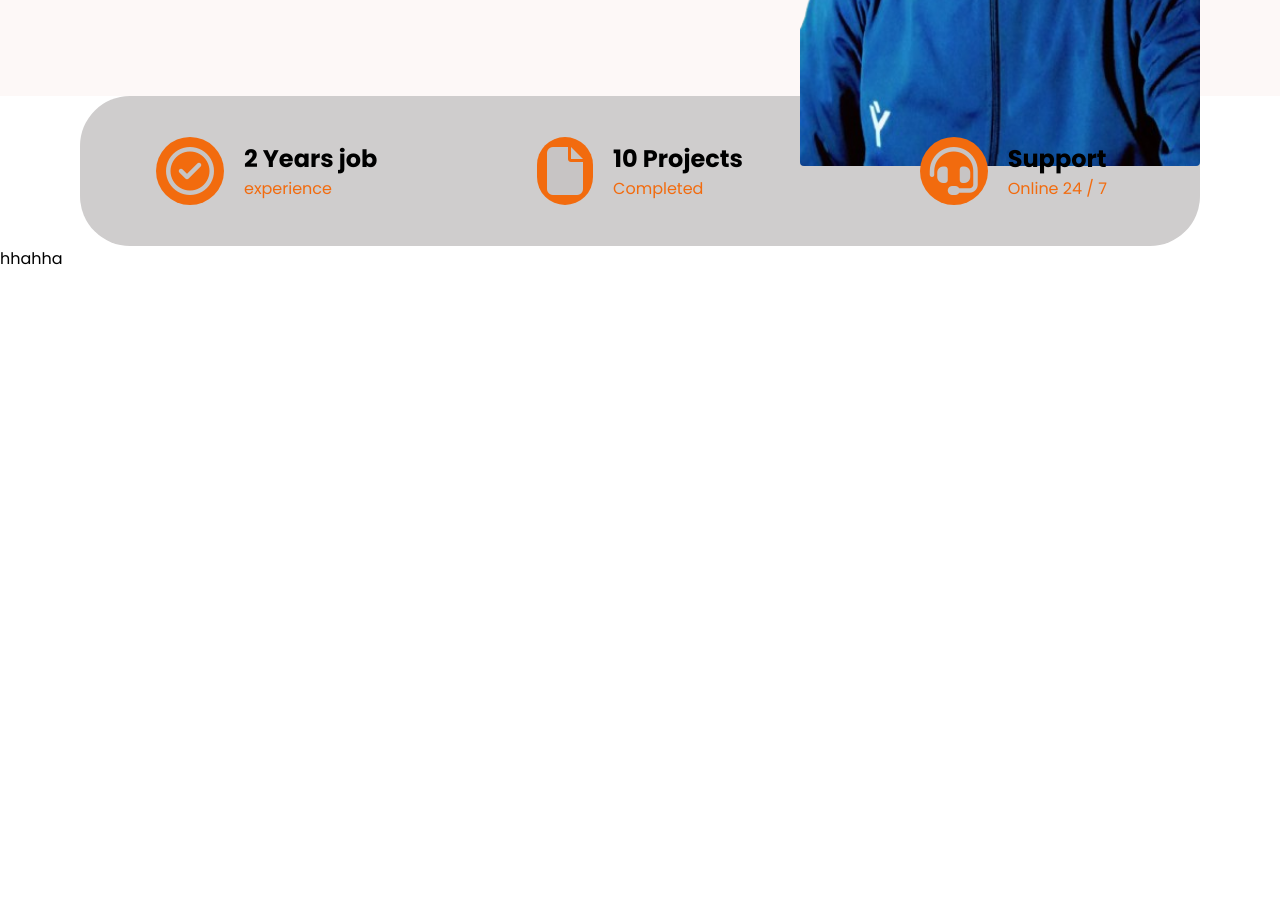
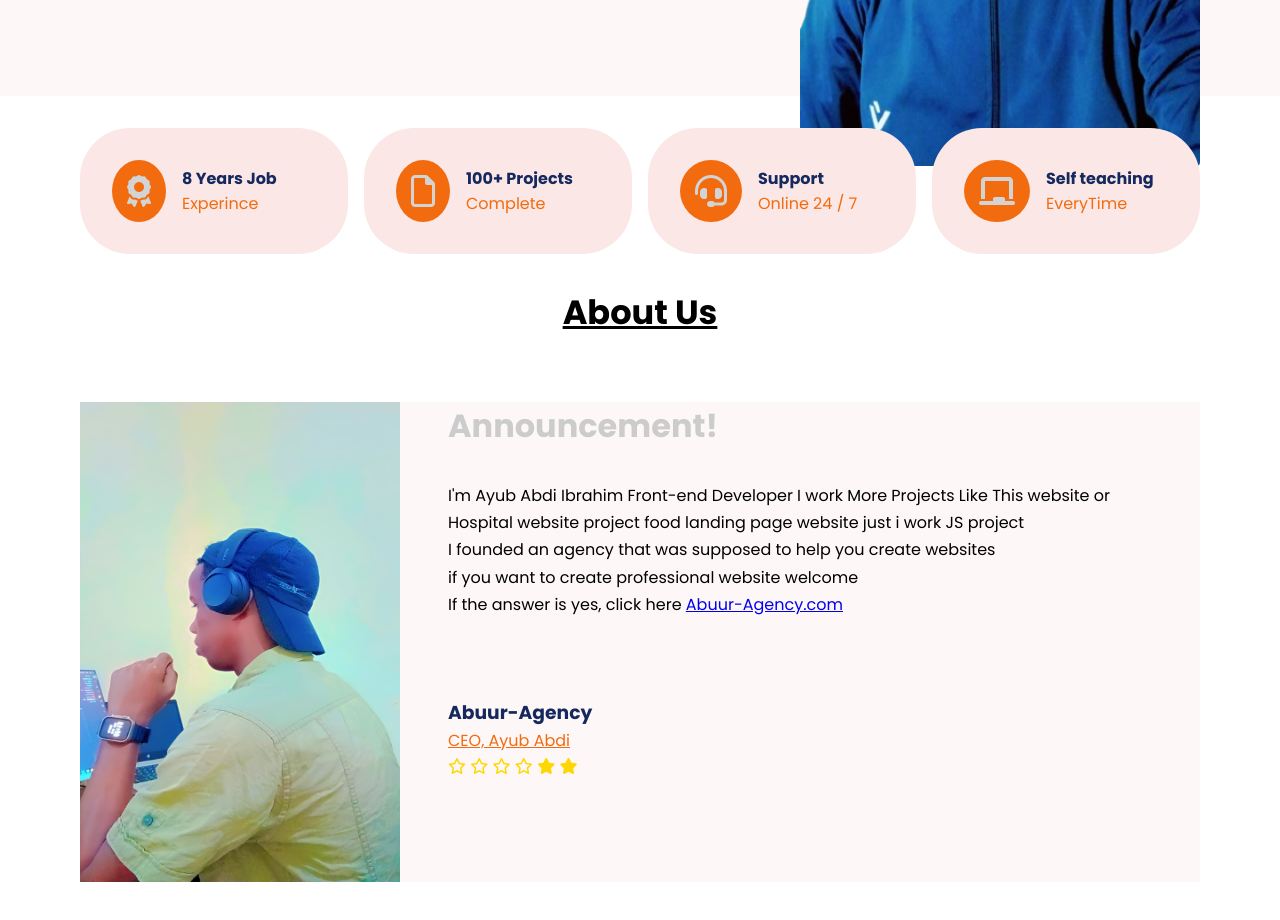
Before and after one commit to Ayubaabdi/My-Portfolio-website, a plain HTML site: page index.html in a window 1280 px wide. Shown: the part 560-1480 px from the top of the page. Before the commit the page ends 831 px from the top, so only its background shows below. Drawn offline with Linux system fonts and the light colour scheme.

Commit message:
added new features

```diff
--- a/Style/style.css
+++ b/Style/style.css
@@ -120,12 +120,14 @@ body {
 }
 
 .img-hero {
+
     height: 500px;
     background-color: #fbe7e5;
     border-radius: 100%;
     margin-top: 3rem;
 }
 .img-hero img {
+
     width: 400px;
     height: 550px;
     border-radius: 4px;
@@ -133,39 +135,103 @@ body {
 
 }
 
-.years {
-    display: flex;
-    justify-content: center;
-    align-items: center;
-    gap: 20px;
-}
-.years i {
-    font-size: 3rem;
-    background-color: rgb(242, 107, 14);
-    color: #c7c4c4;
-    padding: 10px;
-    border-radius: 60px;
-}
-.years p {
-    color: rgb(242, 107, 14);
+.my-experince {
+
+    margin-top: 2rem;
+    height: 20vh;
 }
 
-/* list-experince */
 .list-experince {
-    height: 9.375rem;
-    background-color: #cfcdcd;
+
     display: grid;
-    grid-template-columns: repeat(3, 1fr);
+    grid-template-columns: repeat(4, 1fr);
+    gap: 1rem;
+}
+
+.boxes-experince {
+    /* margin-top: -7rem; */
+    background-color: #fbe7e5;
+    display: flex;
+    border-radius: 50px;
+    align-items: center;
+    padding: 2rem;
+}
+.boxes-experince i {
+    font-size: 2rem;
+    margin-right: 1rem;
+    background-color: rgb(242, 107, 14);
+    padding: 15px 15px;
+    border-radius: 50%;
+    color: lightgrey;
+}
+.list-experince {
+
     border-radius: 50px;
 
 }
 
+.text-boxes-experince h2 {
+    color: #15295f;
+    font-size: 1rem;
+}
+
+.text-boxes-experince p {
+    color: rgb(242, 107, 14);
+}
+
+/* About As Section */
+.About-us {
+    height: 100vh;
+}
+.title  {
+    text-align: center;
+    font-size: 1.4rem;
+    text-decoration: underline;
+}
 
 
+.about-details img {
+    width: 20rem;
+    height: 30rem;
 
+}
 
+.about-details {
+    background-color: #fdf8f7;
+    display: flex;
+    flex-wrap: wrap;
+    margin-top: 4rem;
+}
+.text-about {
+    margin-left: 3rem;
+}
+.text-about h2 {
+    font-size: 2rem;
+    padding-bottom: 2rem;
+    color: #ccc;
+}
+.text-about p {
+    font-size: 1rem;
+    line-height: 1.7;
+}
 
-@media screen and (min-width: 768px) and (max-width: 1023px ) {
+.sub-title {
+    padding-top: 5rem;
+}
+.sub-title h3 {
+    color: #15295f;
+}
+.sub-title p {
+    color: rgb(242, 107, 14);
+    text-decoration: underline;
+    cursor: pointer;
+}
+.sub-title i {
+    color: gold;
+    cursor: pointer;
+}
+
+@media screen and (min-width: 768px) and (max-width: 1023px) {
     .nav-section {
         display: none;
     }
@@ -176,7 +242,11 @@ body {
         margin-bottom: 5rem;
     }
         .text-hero {
-            margin-left: 13rem;
+            display: flex;
+            flex-direction: column;
+            margin-left: 5rem;
+            text-align: center;
+           padding: 1rem;
         }
     .img-hero {
         height: auto ;
@@ -185,24 +255,136 @@ body {
         margin-left: 7rem;
     }
     .img-hero img {
+        display: none;
         width: 450px;
         height: 450px;
         border-radius: 4px;
     }
-    .myexper {
+
+    .my-experince {
         width: 90%;
+        margin: auto;
+        margin-top: 2rem;
         height: 100%;
-        margin: auto;
         margin-bottom: 2rem;
     }
-    /* .list-experince {
-        height: 9.375rem;
-        background-color: #cfcdcd;
+    .list-experince {
+
         display: grid;
-        grid-template-columns: repeat(1, 1fr);
-        border-radius: 50px;
+        grid-template-columns: repeat(2, 1fr);
+        gap: 2rem;
+    }
+    .text-boxes-experince h2 {
+        color: #15295f;
+        font-size: 1.4rem;
+    }
+    .text-boxes-experince p {
+        color: rgb(242, 107, 14);
+    }
+    .boxes-experince i {
+        font-size: 2rem;
+        margin-right: 1rem;
+        background-color: rgb(242, 107, 14);
+        padding: 10px 10px;
+        border-radius: 50%;
+        color: lightgrey;
+    }
 
-    } */
+
 
 
 }
+
+
+
+
+
+
+@media screen and (max-width: 767px) {
+    .nav-section {
+        display: none;
+    }
+    .hero-section {
+        width: 100%;
+        height: 100%;
+        margin-bottom: 2rem;
+    }
+    .text-hero {
+        /* margin-left: 5rem; */
+    }
+    .text-hero h2 {
+        font-size: 2rem;
+    }
+        .btn-hero-section {
+            width: 100%;
+        }
+
+
+    .img-hero {
+        height: auto ;
+        background-color: #fbe7e5;
+        border-radius: 120%;
+        margin-left: 3rem;
+    }
+
+    .text-hero {
+        display: flex;
+        flex-direction: column;
+        text-align: center;
+        padding: 2rem;
+    }
+    .text-hero p {
+        padding-top: 1rem;
+    }
+
+    .img-hero img {
+        display: none;
+        /* width: 250px;
+        height: 250px;
+        border-radius: 4px; */
+    }
+
+
+    .my-experince {
+         height: 100%;
+         margin-bottom: 1rem;
+    }
+
+    .list-experince {
+        display: grid;
+        grid-template-columns: 1fr;
+
+    }
+
+    .boxes-experince {
+        border-radius: 50px;
+        display: flex;
+        justify-content: flex-start;
+        gap: 1rem;
+        padding: 1rem;
+
+    }
+
+    .text-boxes-experince h2 {
+        font-size: 1.3rem;
+    }
+    .boxes-experince i {
+        font-size: 2rem;
+        background-color: rgb(242, 107, 14);
+        padding: 10px 10px;
+        border-radius: 50%;
+        text-align: center;
+        color: #fff;
+    }
+
+
+
+
+
+
+
+
+
+
+
+}
--- a/index.html
+++ b/index.html
@@ -57,34 +57,70 @@
         </div>
       </div>
     </div>
-    <div class="myexper Container">
-      <div class="list-experince">
-        <div class="years">
-          <i class="fa-regular fa-circle-check"></i>
-          <div class="year-text">
-            <h2>2 Years job</h2>
-            <p>experience</p>
+
+    <!-- My experince -->
+    <div class="my-experince">
+      <div class="list-experince Container">
+        <div class="boxes-experince">
+          <i class="fa-solid fa-award"></i>
+          <div class="text-boxes-experince">
+            <h2>8 Years Job</h2>
+            <p>Experince</p>
           </div>
         </div>
-
-        <div class="years">
-          <i class="fa-solid fa-file"></i>
-          <div class="Projects">
-            <h2>10 Projects</h2>
-            <p>Completed</p>
+        <div class="boxes-experince">
+          <i class="fa-regular fa-file"></i>
+          <div class="text-boxes-experince">
+            <h2>100+ Projects</h2>
+            <p>Complete</p>
           </div>
         </div>
-
-        <div class="years">
+        <div class="boxes-experince">
           <i class="fa-solid fa-headset"></i>
-          <div class="year-text">
+          <div class="text-boxes-experince">
             <h2>Support</h2>
             <p>Online 24 / 7</p>
           </div>
         </div>
+        <div class="boxes-experince">
+          <i class="fa-solid fa-chalkboard"></i>
+          <div class="text-boxes-experince">
+            <h2>Self teaching</h2>
+            <p>EveryTime</p>
+          </div>
+        </div>
       </div>
     </div>
-
-    hhahha
+    <div class="About-us">
+      <div class="title">
+        <h2>About Us</h2>
+      </div>
+      <div class="about-details Container">
+        <img src="./Images/About.jpeg" alt="" />
+        <div class="text-about">
+          <h2>Announcement!</h2>
+          <p>
+            I'm Ayub Abdi Ibrahim Front-end Developer I work More Projects Like
+            This website or <br />
+            Hospital website project food landing page website just i work JS
+            project <br />
+            I founded an agency that was supposed to help you create websites
+            <br />
+            if you want to create professional website welcome <br />
+            If the answer is yes, click here <a href="#">Abuur-Agency.com</a>
+          </p>
+          <div class="sub-title">
+            <h3>Abuur-Agency</h3>
+            <p>CEO, Ayub Abdi</p>
+            <i class="fa-regular fa-star"></i>
+            <i class="fa-regular fa-star"></i>
+            <i class="fa-regular fa-star"></i>
+            <i class="fa-regular fa-star"></i>
+            <i class="fa-solid fa-star"></i>
+            <i class="fa-solid fa-star"></i>
+          </div>
+        </div>
+      </div>
+    </div>
   </body>
 </html>
```
Also changed, not shown: Images/About.jpeg (added).
